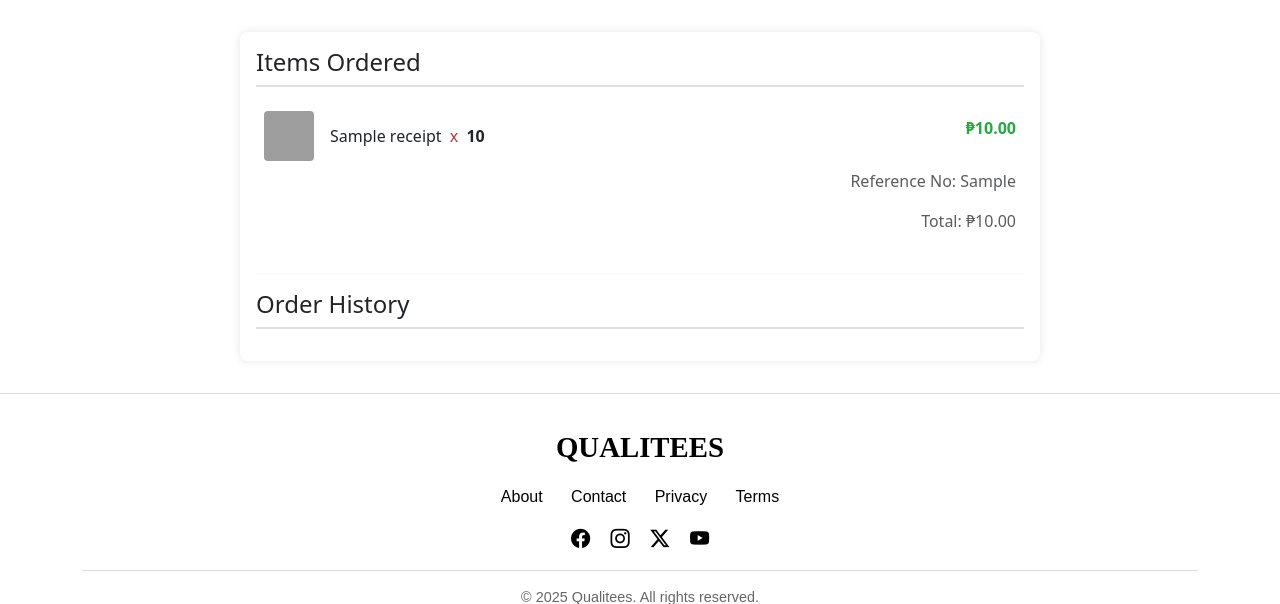
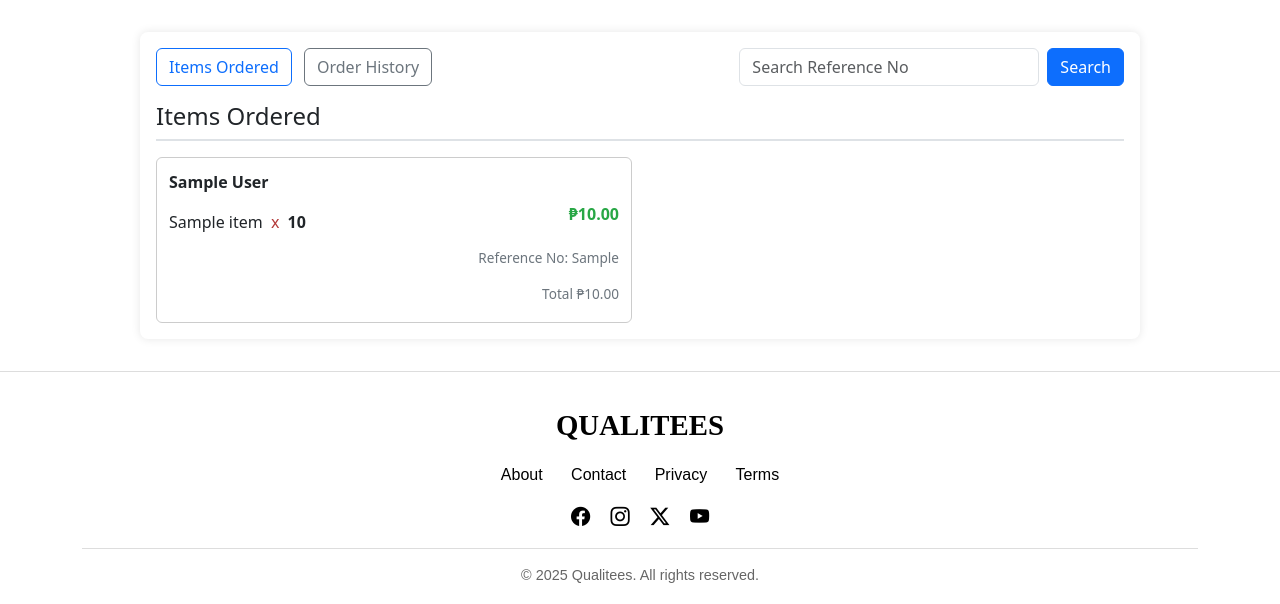
Before and after one commit to menb2023-6398-56806-code/QualiTees-Project, a PHP site: page /orderedxhistory.php in a window 1280 px wide. Shown: the part 110-714 px from the top of the page. Run offline with PHP 8.4, Linux system fonts and the light colour scheme; the visitor is signed in with stand-in values (Sample User, id 1); tables that the repository leaves empty or names only in its code hold one stand-in row (values such as "Sample post"); some web fonts are replaced; grey boxes are pictures that could not be loaded.

Commit message:
the True End, admin controls, orderxsummary clarity upgrade and added to adminside. isOver=1;

```diff
--- a/admin.php
+++ b/admin.php
@@ -429,7 +429,7 @@ $resultHistoryOrders = $conn->query($sqlHistoryOrders);
           <div>
             <button id="btn-pending" class="all-chip active" type="button">Pending</button>
             <button id="btn-history" class="all-chip" type="button">History</button>
-            <a href="./index.php"><button id="btn-all-orders" class="all-chip" type="button">All</button></a>
+            <a href="./orderedxhistory.php"><button id="btn-all-orders" class="all-chip" type="button">All</button></a>
           </div>
         </div>
         <div class="thin-divider"></div>
--- a/orderedxhistory.php
+++ b/orderedxhistory.php
@@ -2,63 +2,111 @@
 include 'conn.php';
 include 'init.php';
 
-$userID = $_SESSION['userID'];
+/**
+ * Render orders in a 2-column grid, showing 10 initially and expand by 10.
+ * - Admin (isAdmin = 1): shows all users' transactions
+ * - User  (isAdmin = 0): shows only their transactions via $_SESSION['userID']
+ * - Optional search by referenceno via GET ?ref=
+ */
+function renderOrders($conn, $statusLabel, $orderStatus, $searchRef = null)
+{
+    $isAdmin = isset($_SESSION['isAdmin']) ? (int)$_SESSION['isAdmin'] : 0;
+    $userID  = isset($_SESSION['userID']) ? (int)$_SESSION['userID'] : 0;
 
-function renderOrders($conn, $userID, $statusLabel, $orderStatus)
-{
-    // Get all orders for this user with given status
-    $query = "SELECT referenceno, itemName, qty, tPrice, media
-              FROM receipt
-              JOIN items USING (itemID)
-              WHERE userID = $userID AND orderStatus = $orderStatus
-              ORDER BY referenceno DESC";
+    // Build base query
+    $query = "SELECT
+                r.referenceno,
+                r.qty,
+                r.tPrice,
+                i.itemName,
+                u.firstName,
+                u.lastName,
+                r.userID
+              FROM receipt r
+              JOIN items i ON r.itemID = i.itemID
+              JOIN users u ON r.userID = u.userID
+              WHERE r.orderStatus = $orderStatus";
+
+    // If not admin, restrict to their own transactions
+    if ($isAdmin === 0 && $userID > 0) {
+        $query .= " AND r.userID = $userID";
+    }
+
+    // If searching by reference number
+    if (!empty($searchRef)) {
+        $searchRefEsc = mysqli_real_escape_string($conn, $searchRef);
+        $query .= " AND r.referenceno = '$searchRefEsc'";
+    }
+
+    $query .= " ORDER BY r.referenceno DESC";
 
     $result = mysqli_query($conn, $query);
 
     // Group by referenceno
     $orders = [];
+    if ($result) {
         while ($row = mysqli_fetch_assoc($result)) {
             $ref = $row['referenceno'];
             if (!isset($orders[$ref])) {
-            $orders[$ref] = ['items' => [], 'total' => 0];
+                $orders[$ref] = [
+                    'items' => [],
+                    'total' => 0,
+                    'user'  => ($row['firstName'] . ' ' . $row['lastName'])
+                ];
             }
             $orders[$ref]['items'][] = $row;
-        $orders[$ref]['total'] += $row['tPrice'];
+            $orders[$ref]['total'] += (float)$row['tPrice'];
+        }
     }
 
-    echo '<section class="section"><h2 class="section-title">' . $statusLabel . '</h2>';
+    // Render section and grid
+    echo '<section class="section" id="section-' . $orderStatus . '">';
+    echo '<h2 class="section-title">' . htmlspecialchars($statusLabel) . '</h2>';
+    echo '<div class="order-grid">';
 
+    $count = 0;
     foreach ($orders as $ref => $group) {
-        echo '<div class="order-group" data-ref="' . htmlspecialchars($ref) . '">';
+        $hiddenClass = ($count >= 10) ? 'hidden' : '';
+        echo '<div class="order-group ' . $hiddenClass . '" data-ref="' . htmlspecialchars($ref) . '">';
+
+        // Customer name once per group
+        echo '<div class="customer-name"><strong>' . htmlspecialchars($group['user']) . '</strong></div>';
 
         foreach ($group['items'] as $item) {
             echo '
             <div class="item-entry">
                 <div class="item-details">
-                    <img src="' . htmlspecialchars($item['media']) . '" alt="item" class="item-img">
                     <div class="item-text">
                         <span class="item-name">' . htmlspecialchars($item['itemName']) . '</span>
                         <span class="item-x"> x </span>
-                        <span class="item-qty">' . $item['qty'] . '</span>
+                        <span class="item-qty">' . htmlspecialchars($item['qty']) . '</span>
                     </div>
-                    <p class="item-amount">₱' . number_format($item['tPrice'], 2) . '</p>
+                    <p class="item-amount">₱' . number_format((float)$item['tPrice'], 2) . '</p>
                 </div>
             </div>';
         }
 
         echo '
 <div class="ref-summary">
-                <p class="text-muted">Reference No: ' . htmlspecialchars($ref) . '</p>
-                <p class="text-muted">Total: ₱' . number_format($group['total'], 2) . '</p>
+    <span class="ref-text">Reference No: ' . htmlspecialchars($ref) . '</span><br>
+    <span class="ref-text">Total ₱' . number_format($group['total'], 2) . '</span>
 </div>
-        </div> <!-- end order-group -->
-        <hr class="separator">';
+        </div>'; // end order-group
+        $count++;
+    }
+
+    echo '</div>'; // end order-grid
+
+    // Expand icon only if more than 10 groups exist
+    if ($count > 10) {
+        echo '<div class="expand-btn text-center mt-2">
+                <i class="bi bi-chevron-down expand-icon" data-section="' . $orderStatus . '"></i>
+              </div>';
     }
 
     echo '</section>';
 }
 ?>
-
 <!DOCTYPE html>
 <html lang="en">
 
@@ -78,7 +126,7 @@ function renderOrders($conn, $userID, $statusLabel, $orderStatus)
         }
 
         .receipt-container {
-            max-width: 800px;
+            max-width: 1000px;
             margin: 2rem auto;
             padding: 1rem;
             background: #fff;
@@ -94,21 +142,13 @@ function renderOrders($conn, $userID, $statusLabel, $orderStatus)
         }
 
         .item-entry {
-            margin-bottom: 1rem;
+            margin-bottom: 0.5rem;
         }
 
         .item-details {
             display: flex;
             align-items: center;
             justify-content: space-between;
-        }
-
-        .item-img {
-            width: 50px;
-            height: 50px;
-            object-fit: cover;
-            margin-right: 1rem;
-            border-radius: 4px;
         }
 
         .item-text {
@@ -136,53 +176,152 @@ function renderOrders($conn, $userID, $statusLabel, $orderStatus)
 
         .ref-summary {
             text-align: right;
-            margin-top: -0.5rem;
-            margin-bottom: 1rem;
+            margin-top: 0.25rem;
+            margin-bottom: 0.5rem;
+            line-height: 1.2;
         }
 
-        .separator {
-            border-top: 1px solid #dee2e6;
-            margin: 1rem 0;
+        .ref-text {
+            font-size: 0.85rem;
+            /* smaller text */
+            color: #6c757d;
+            /* Bootstrap grey */
+            display: block;
+            /* stack vertically */
         }
 
         .order-group {
-            padding: 0.5rem;
+            padding: 0.75rem;
             border-radius: 6px;
+            border: 1px solid #ccc;
+            /* grey edge */
             transition: background-color 0.2s ease, transform 0.1s ease;
             cursor: pointer;
+            background-color: #fff;
         }
 
         .order-group:hover {
-            background-color: #f1f1f1;
+            background-color: #f7f7f7;
             transform: scale(1.01);
+        }
+
+        .order-grid {
+            display: grid;
+            grid-template-columns: repeat(2, 1fr);
+            gap: 1rem;
+        }
+
+        .hidden {
+            display: none;
+        }
+
+        .expand-icon {
+            font-size: 1.5rem;
+            cursor: pointer;
+            color: #007bff;
+        }
+
+        .expand-icon:hover {
+            color: #0056b3;
+        }
+
+        .top-controls {
+            display: flex;
+            align-items: center;
+            justify-content: space-between;
+            gap: 1rem;
+            margin-bottom: 1rem;
+            flex-wrap: wrap;
+        }
+
+        .nav-buttons .btn {
+            margin-right: 0.5rem;
+        }
+
+        .search-bar form {
+            display: inline-flex;
+            align-items: center;
+            gap: 0.5rem;
+        }
+
+        .customer-name {
+            margin-bottom: 0.5rem;
         }
     </style>
 </head>
 
+<body>
     <div style="position:sticky; z-index:1000; top: 0; background-color:white">
-    <?php include './headerC.php'; ?>
+        <?php include './headerA.php'; ?>
     </div>
 
-<body>
     <div class="receipt-container">
-        <?php renderOrders($conn, $userID, 'Items Ordered', 0); ?>
-        <?php renderOrders($conn, $userID, 'Order History', 1); ?>
+        <div class="top-controls">
+            <div class="nav-buttons">
+                <button class="btn btn-outline-primary" onclick="showSection(0)">Items Ordered</button>
+                <button class="btn btn-outline-secondary" onclick="showSection(1)">Order History</button>
+            </div>
+
+            <div class="search-bar">
+                <form method="get" action="orderedxhistoryA.php">
+                    <input type="text" name="ref" placeholder="Search Reference No" value="<?php echo isset($_GET['ref']) ? htmlspecialchars($_GET['ref']) : ''; ?>" class="form-control" style="width:300px;">
+                    <button type="submit" class="btn btn-primary">Search</button>
+                    <?php if (isset($_GET['ref']) && $_GET['ref'] !== ''): ?>
+                        <a href="orderedxhistoryA.php" class="btn btn-secondary">Clear</a>
+                    <?php endif; ?>
+                </form>
+            </div>
+        </div>
+
+        <?php
+        $searchRef = isset($_GET['ref']) ? $_GET['ref'] : null;
+        renderOrders($conn, 'Items Ordered', 0, $searchRef);
+        renderOrders($conn, 'Order History', 1, $searchRef);
+        ?>
     </div>
 
     <script src="https://code.jquery.com/jquery-3.7.1.min.js"></script>
     <script src="https://cdn.jsdelivr.net/npm/bootstrap@5.3.2/dist/js/bootstrap.bundle.min.js"></script>
-</body>
 
     <script>
-    $(document).ready(function() {
-        $(".order-group").on("click", function() {
+        // Show a specific section (0 = Items Ordered, 1 = Order History)
+        function showSection(status) {
+            document.querySelectorAll(".section").forEach(sec => {
+                sec.style.display = "none";
+            });
+            const target = document.getElementById("section-" + status);
+            if (target) target.style.display = "block";
+        }
+
+        // Default view: show Items Ordered
+        document.addEventListener("DOMContentLoaded", function() {
+            showSection(0);
+
+            // Click to open receipt summary
+            $(document).on("click", ".order-group", function() {
                 let ref = $(this).data("ref");
                 if (ref) {
                     window.location.href = "receiptxsummary.php?ref=" + ref;
                 }
             });
+
+            // Expand 10 more per-click per section
+            $(document).on("click", ".expand-icon", function(e) {
+                e.stopPropagation();
+                let sectionStatus = $(this).data("section");
+                let sectionEl = $("#section-" + sectionStatus);
+                let hiddenOrders = sectionEl.find(".order-group.hidden");
+                hiddenOrders.slice(0, 10).removeClass("hidden");
+
+                // Hide icon if nothing left to show
+                if (sectionEl.find(".order-group.hidden").length === 0) {
+                    $(this).closest(".expand-btn").hide();
+                }
+            });
         });
     </script>
+
     <?php include './footer.php'; ?>
+</body>
 
 </html>
```
Also changed, not shown: edit_product.php (added, +187 -0 lines), productpage.php (+19 -5 lines). Lines whose indentation alone changed are shown as unchanged.
